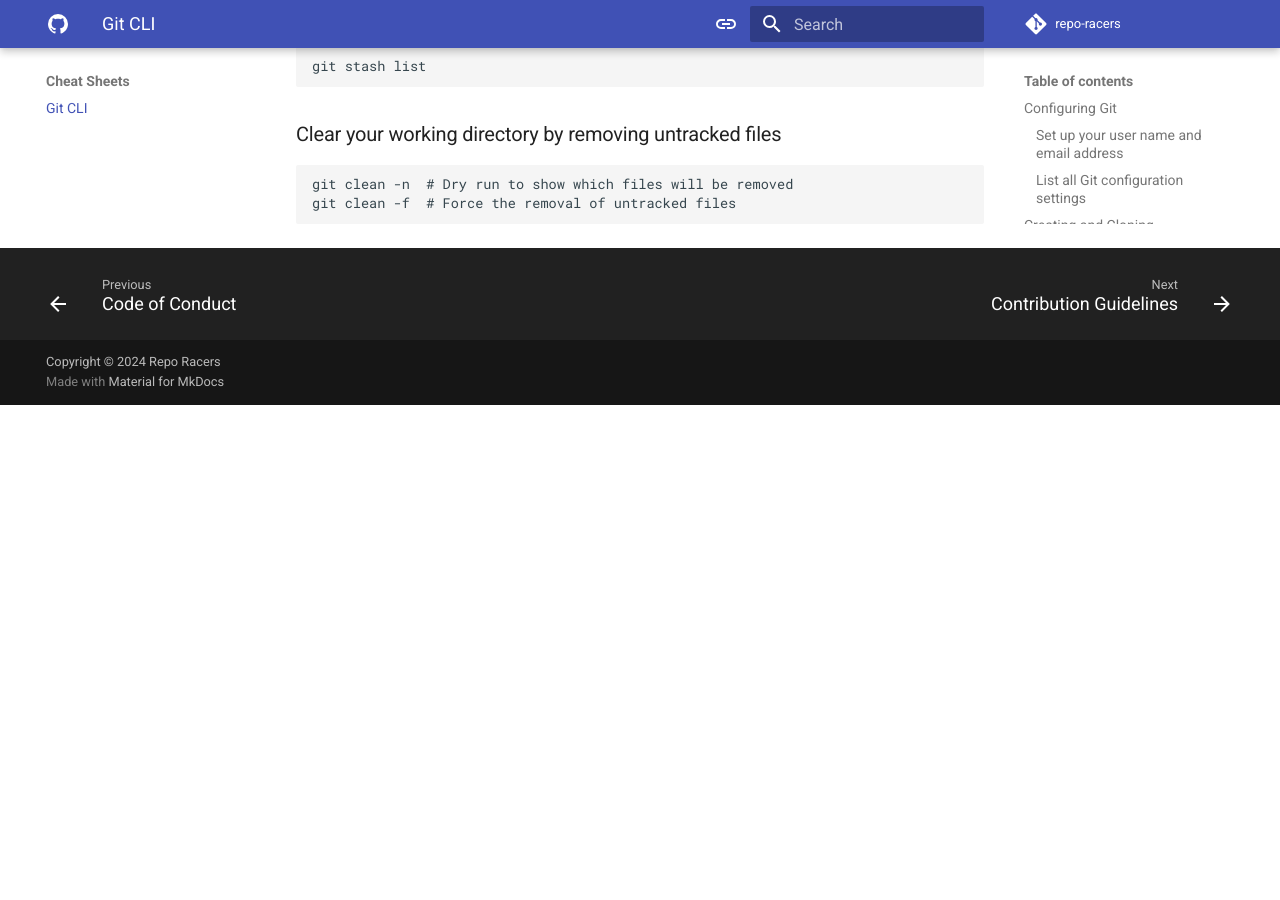
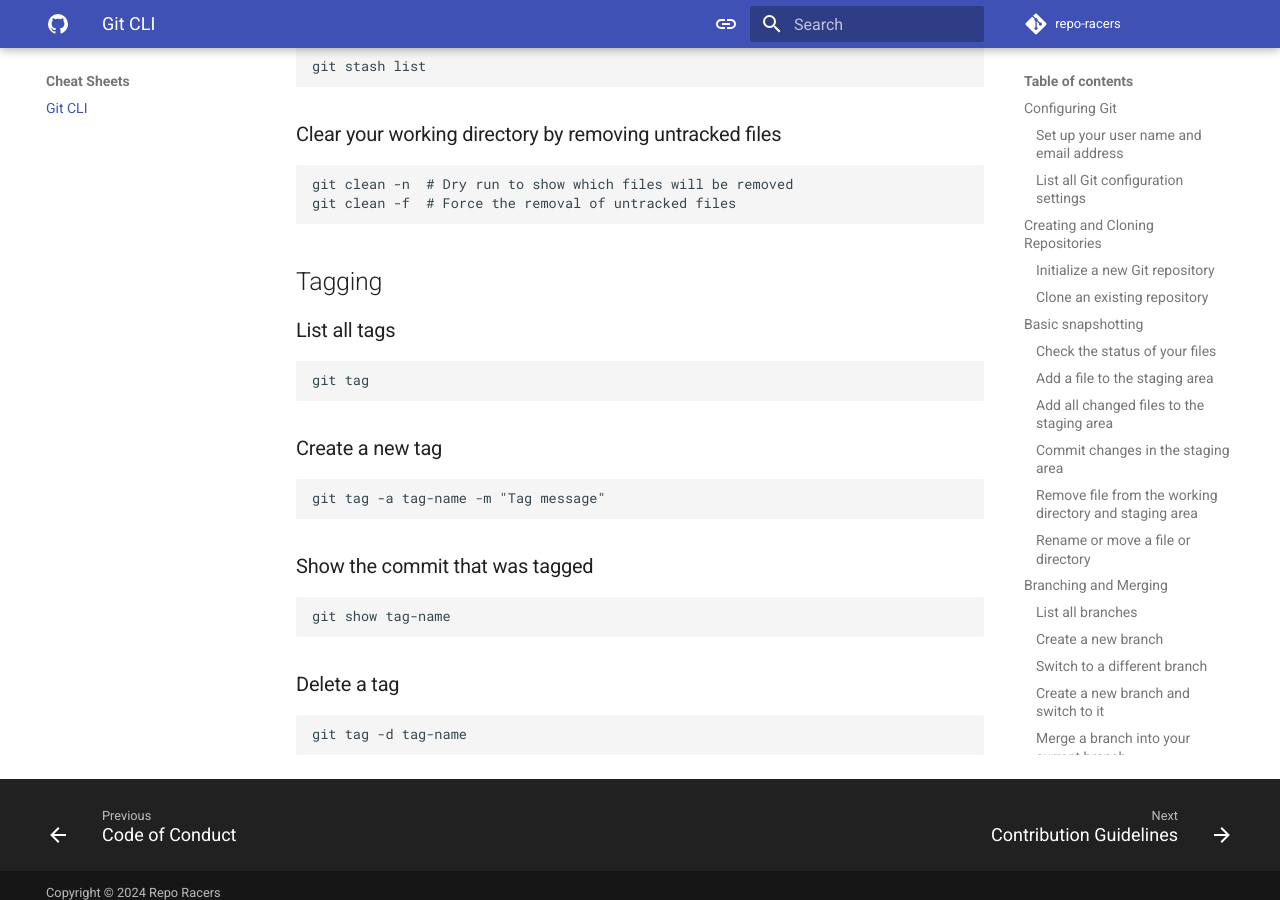
Before and after one commit to repo-racers/repo-racers, an MkDocs documentation site: the page built from docs/cheat_sheets/git_cli.md, in a window 1280 px wide and 900 px high, scrolled down 3838 px. Built offline with MkDocs 1.6.1 and Material for MkDocs 9.7.7, drawn with Linux system fonts in a browser that asks for light colours; comment, search, counter and statistics services are not loaded; before the commit the page ends 4243 px from its top, so only the background shows below that.

Commit message:
update how we roll

````diff
--- a/docs/cheat_sheets/git_cli.md
+++ b/docs/cheat_sheets/git_cli.md
@@ -189,3 +189,29 @@ git stash list
 git clean -n  # Dry run to show which files will be removed
 git clean -f  # Force the removal of untracked files
 ```
+
+## Tagging
+
+### List all tags
+
+```bash
+git tag
+```
+
+### Create a new tag
+
+```bash
+git tag -a tag-name -m "Tag message"
+```
+
+### Show the commit that was tagged
+
+```bash
+git show tag-name
+```
+
+### Delete a tag
+
+```bash
+git tag -d tag-name
+```
````
Also changed, not shown: docs/playbook/agile_guide/how_we_roll/how_we_roll.md (+2 -2 lines).
